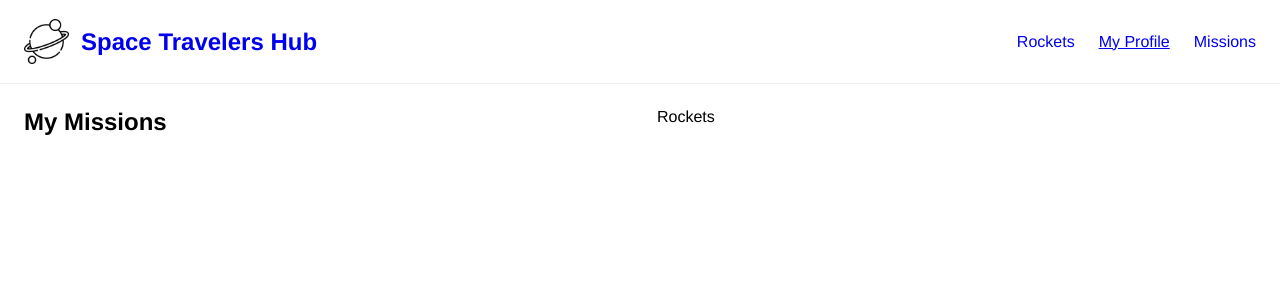
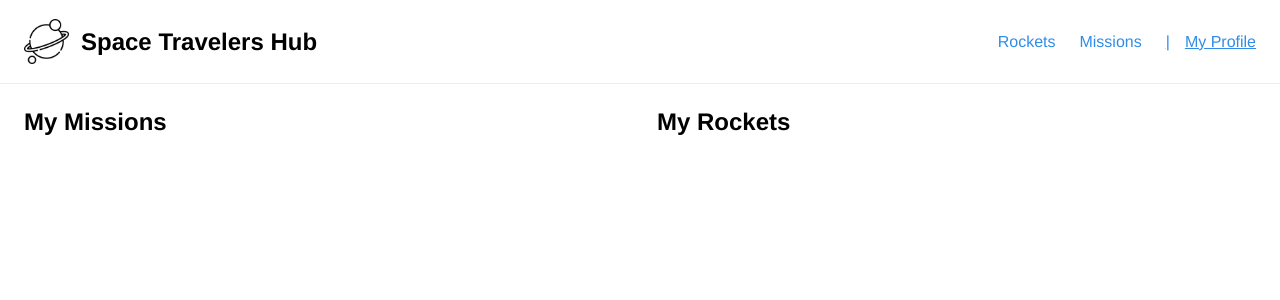
Before and after one commit to BB-Simon/space-travelers-hub, a React (Create React App) app: page /my-profile in a window 1280 px wide. Shown: the top 300 px of the page. Built offline with nearby package versions, Linux system fonts and the light colour scheme.

Commit message:
Display reserve rockets

```diff
--- a/src/components/Navigation/Navigation.module.css
+++ b/src/components/Navigation/Navigation.module.css
@@ -22,6 +22,7 @@
 
 .logoTitle {
   margin-left: 12px;
+  color: black;
 }
 
 .navItemsWrapper {
@@ -31,12 +32,18 @@
 
 .navItem {
   margin-left: 24px;
+  color: #318ce7;
 }
 
 .navLink {
   text-decoration: none;
+  color: #318ce7;
 }
 
 .active {
   text-decoration: underline;
 }
+
+.span {
+  margin-right: 15px;
+}
--- a/src/components/Navigation/index.js
+++ b/src/components/Navigation/index.js
@@ -22,18 +22,19 @@ const Navigation = () => {
         </li>
         <li className={css.navItem}>
           <NavLink
-            to="/my-profile"
+            to="/missions"
             className={navLink}
           >
-            My Profile
+            Missions
           </NavLink>
         </li>
         <li className={css.navItem}>
           <NavLink
-            to="/missions"
+            to="/my-profile"
             className={navLink}
           >
-            Missions
+            <span className={css.span}>|</span>
+            My Profile
           </NavLink>
         </li>
       </ul>
--- a/src/pages/MyProfile/index.js
+++ b/src/pages/MyProfile/index.js
@@ -4,7 +4,9 @@ import css from './MyProfile.module.css';
 
 const MyProfile = () => {
   const { missions } = useSelector((state) => state.missions);
+  const { rockets } = useSelector((state) => state.rockets);
   const joinedMission = missions.filter((m) => m.reserved === true);
+  const joinedRocket = rockets.filter((r) => r.reserved === true);
 
   return (
     <div className={css.myprofileContainer}>
@@ -21,9 +23,16 @@ const MyProfile = () => {
         ) : null}
       </div>
       <div>
-        <ul>
-          <li>Rockets</li>
-        </ul>
+        <h2>My Rockets</h2>
+        {joinedRocket.length > 0 ? (
+          <ul className={css.listWrapper}>
+            {joinedRocket.map((rocket) => (
+              <li key={rocket.id} className={css.listItem}>
+                {rocket.rocket_name}
+              </li>
+            ))}
+          </ul>
+        ) : null}
       </div>
     </div>
   );
```
